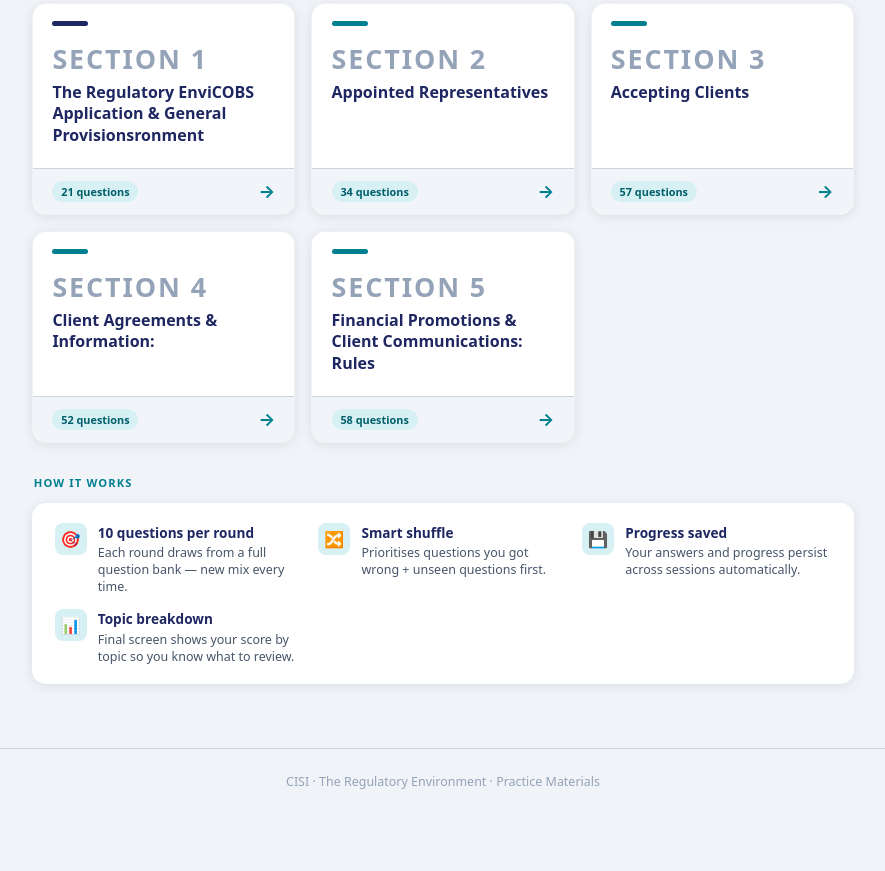
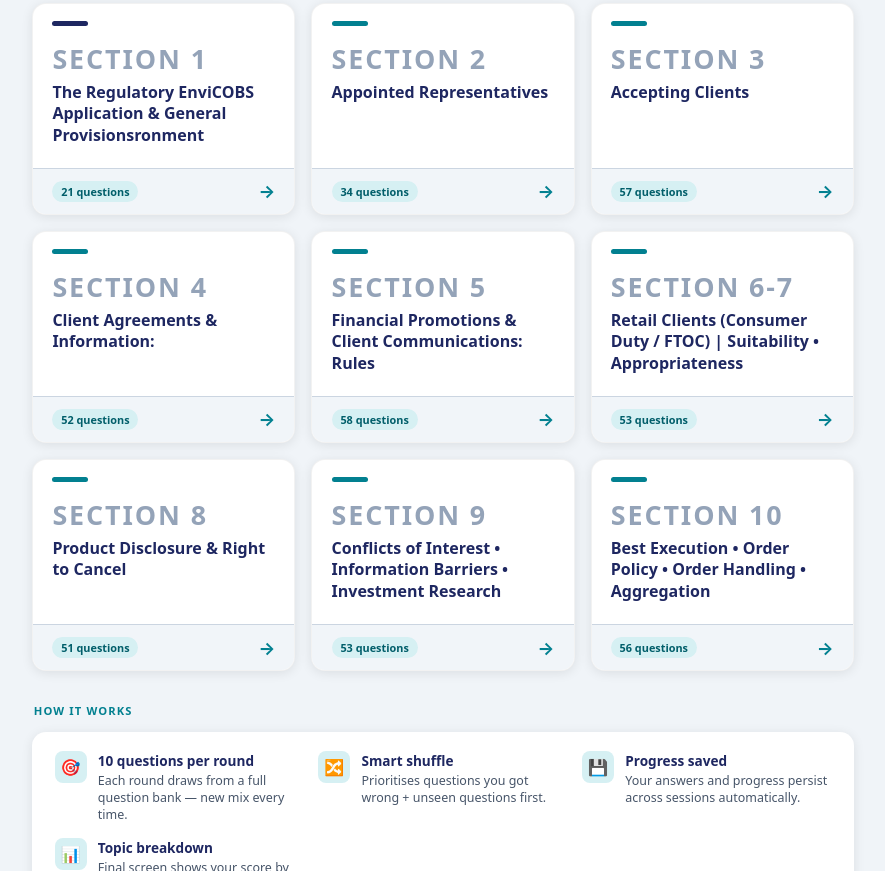
Before and after one commit to irshat-shirkhanov/Chapter-2, a plain HTML site: page index.html in a window 1280 px wide. Shown: the part 359-1230 px from the top of the page, without its empty margins (197-1082 px from the left). Before the commit the page ends 1173 px from the top, so only its background shows below. Drawn offline with Linux system fonts and the light colour scheme.

Commit message:
index.html

```diff
--- a/index.html
+++ b/index.html
@@ -163,6 +163,66 @@ body{font-family:system-ui,-apple-system,sans-serif;background:var(--bg);color:v
       </div>
     </a>
 
+<!-- Section 6-7 -->
+    <a class="test-card" href="Ch2_Sec67_Test.html">
+      <div class="card-top">
+        <div class="card-accent" style="background:var(--teal)"></div>
+        <div class="card-chapter">Section 6-7</div>
+        <div class="card-title">Retail Clients (Consumer Duty / FTOC) | Suitability • Appropriateness</div>
+      </div>
+      <div class="card-footer">
+        <div class="card-meta">
+          <span class="chip chip-q">53 questions</span>
+        </div>
+        <span class="card-arrow">→</span>
+      </div>
+    </a>
+
+<!-- Section 8 -->
+    <a class="test-card" href="Ch2_Sec8_Test.html">
+      <div class="card-top">
+        <div class="card-accent" style="background:var(--teal)"></div>
+        <div class="card-chapter">Section 8</div>
+        <div class="card-title">Product Disclosure & Right to Cancel</div>
+      </div>
+      <div class="card-footer">
+        <div class="card-meta">
+          <span class="chip chip-q">51 questions</span>
+        </div>
+        <span class="card-arrow">→</span>
+      </div>
+    </a>
+
+    <!-- Section 9 -->
+    <a class="test-card" href="Ch2_Sec9_Test.html">
+      <div class="card-top">
+        <div class="card-accent" style="background:var(--teal)"></div>
+        <div class="card-chapter">Section 9</div>
+        <div class="card-title">Conflicts of Interest • Information Barriers • Investment Research </div>
+      </div>
+      <div class="card-footer">
+        <div class="card-meta">
+          <span class="chip chip-q">53 questions</span>
+        </div>
+        <span class="card-arrow">→</span>
+      </div>
+    </a>
+
+  <!-- Section 10 -->
+    <a class="test-card" href="Ch2_Sec10_Test.html">
+      <div class="card-top">
+        <div class="card-accent" style="background:var(--teal)"></div>
+        <div class="card-chapter">Section 10</div>
+        <div class="card-title">Best Execution • Order Policy • Order Handling • Aggregation</div>
+      </div>
+      <div class="card-footer">
+        <div class="card-meta">
+          <span class="chip chip-q">56 questions</span>
+        </div>
+        <span class="card-arrow">→</span>
+      </div>
+    </a>
+
   </div>
 
 
```
